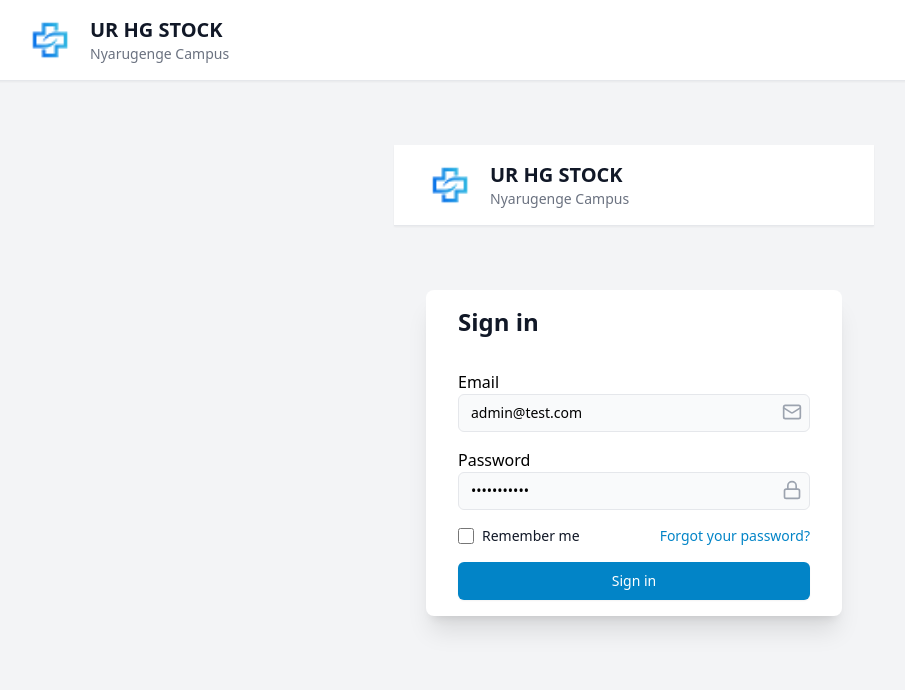
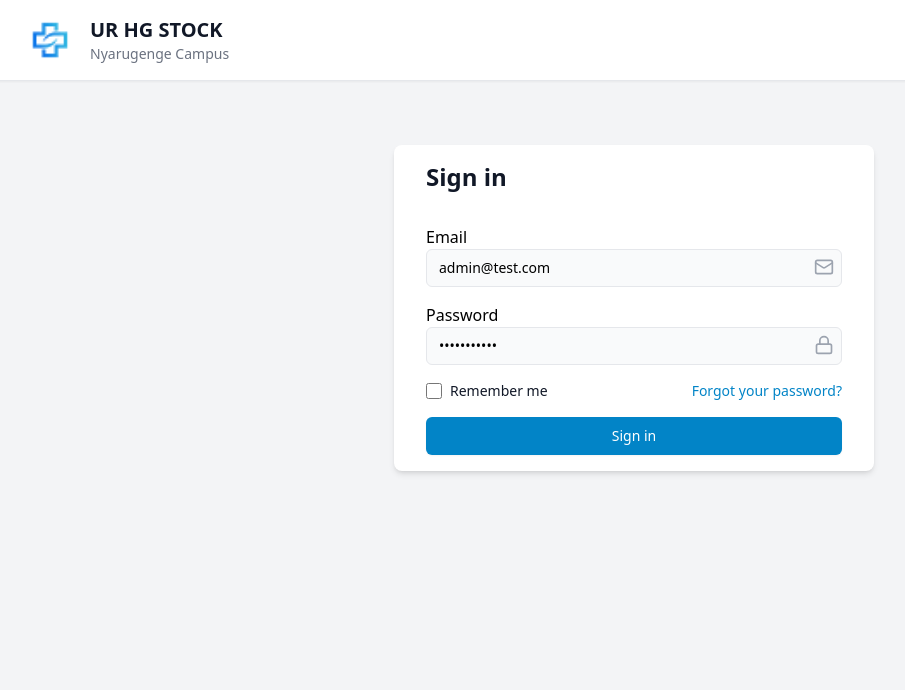
Before and after one commit to codeWithEdison/Enterprise-Inventory-Management-system, a React (Vite) app: page /auth/login in a window 1280 px wide. Shown: the top 690 px of the page, without its empty margins (6-911 px from the left). Built offline with nearby package versions, Linux system fonts and the light colour scheme.

Commit message:
Update src/pages/auth/LoginPage.tsx

```diff
--- a/src/pages/auth/LoginPage.tsx
+++ b/src/pages/auth/LoginPage.tsx
@@ -2,7 +2,7 @@
 // src/pages/auth/LoginPage.tsx
 // eslint-disable-next-line @typescript-eslint/no-unused-vars
 import React, { useState } from 'react';
-import { useNavigate } from 'react-router-dom';
+import { Link, useNavigate } from 'react-router-dom';
 import { Lock, Mail, Loader2 } from 'lucide-react';
 import Input from '../../components/common/Input';
 // import Alert, { AlertType } from '../../components/common/Alert';
@@ -70,33 +70,9 @@ const LoginPage = () => {
   };
 
   return (
-    <div className="min-h-screen bg-gray-100">
-      {/* Top Navigation */}
-      <nav className="bg-white shadow-sm border-b">
-        <div className="max-w-7xl mx-auto px-4 sm:px-6 lg:px-8">
-          <div className="flex justify-between items-center py-4">
-            <div className="flex items-center space-x-4">
-              <img
-                src="/logo.png"
-                alt="UR Logo"
-                className="h-12 w-auto"
-              />
-              <div className="hidden sm:block">
-                <h1 className="text-xl font-bold text-gray-900">
-                  UR HG STOCK
-                </h1>
-                <p className="text-sm text-gray-500">
-                  Nyarugenge  Campus
-                </p>
-              </div>
-            </div>
-          </div>
-        </div>
-      </nav>
 
-      {/* Login Form */}
-      <div className="max-w-md  mx-auto px-4 py-16 ">
-        <div className="bg-white shadow-xl rounded-lg p-8 py-4 ">
+
+        <div className="bg-white shadow-md  rounded-lg p-8 py-4 ">
           <div className="text-start  mb-8">
             <h2 className="text-2xl font-bold text-gray-900">
               Sign in
@@ -150,9 +126,9 @@ const LoginPage = () => {
               </div>
 
               <div className="text-sm">
-                <a href="#" className="font-medium text-primary-600 hover:text-primary-500">
+                <Link to="/auth/forgot-password" className="font-medium text-primary-600 hover:text-primary-500">
                   Forgot your password?
-                </a>
+                </Link>
               </div>
             </div>
 
@@ -192,8 +168,8 @@ const LoginPage = () => {
             </div> */}
           </form>
         </div>
-      </div>
-    </div>
+
+
   );
 };
 
```
